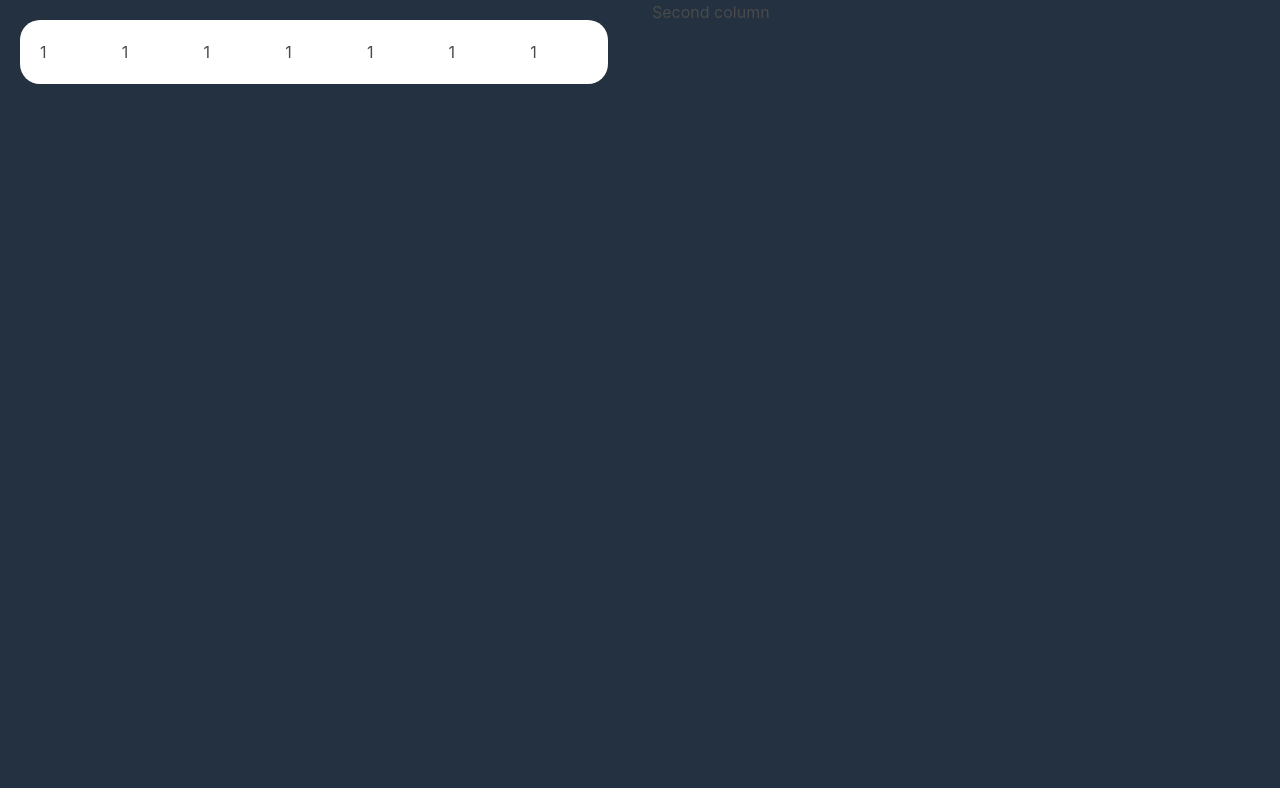
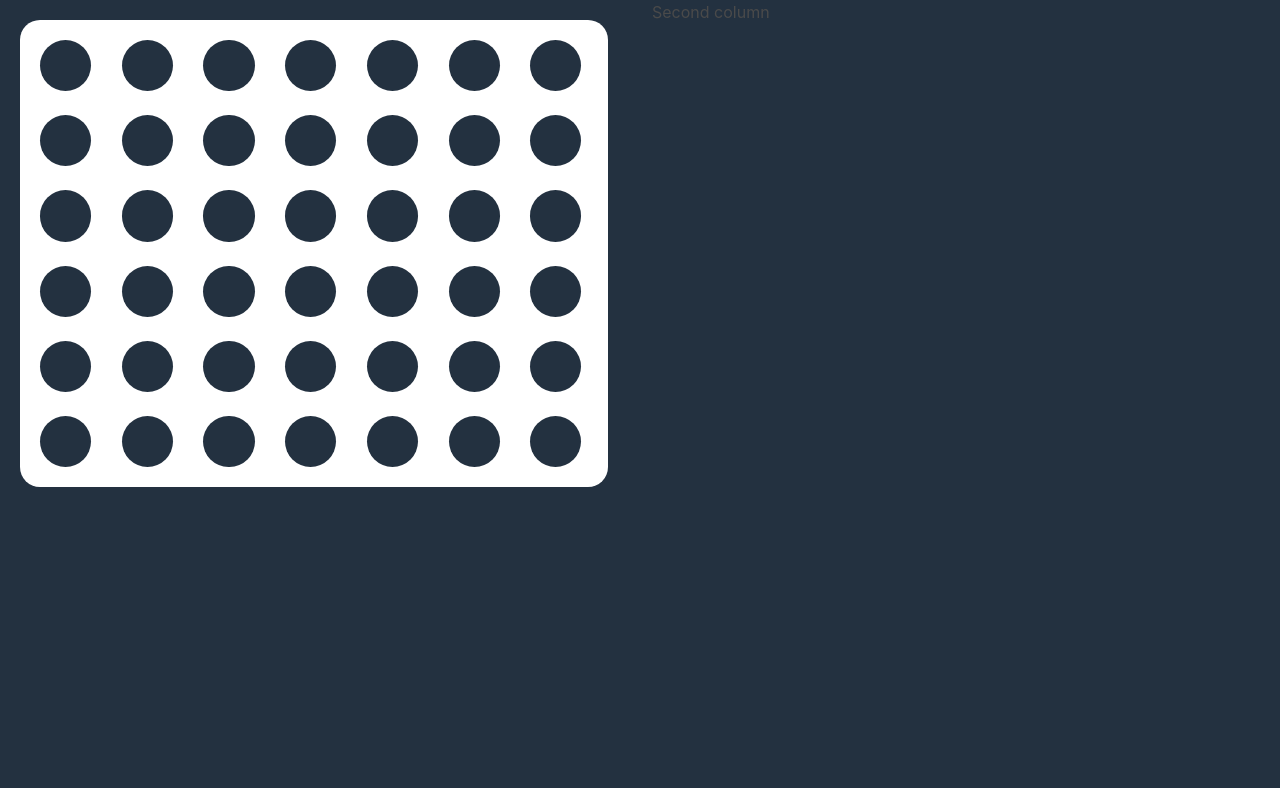
Before and after one commit to mayueeeee/Connect4, a React (Create React App) app: page / in a window 1280 px wide. Built offline with nearby package versions, Linux system fonts and the light colour scheme.

Commit message:
Refactor UI codes

```diff
--- a/src/components/game/Board/Board.js
+++ b/src/components/game/Board/Board.js
@@ -1,37 +1,29 @@
-import React from 'react';
+import React from 'react'
+import Row from './Row'
+import Dot from '../Dot'
 
 export default class Board extends React.Component {
+    state = {
+        board: Array(7)
+            .fill(0)
+            .map(x => Array(6).fill('blank')),
+    }
 
+    yay = () => {
+        console.log('yay')
+        let bibi = this.state.board
+        bibi[0][1] = 'green'
+        this.setState({ board: bibi })
+    }
     render() {
         return (
             <div className="game-board">
-                <div className="columns">
-                    <div className="column">
-                        1
-                    </div>
-                    <div className="column">
-                        1
-                    </div>
-                    <div className="column">
-                        1
-                    </div>
-                    <div className="column">
-                        1
-                    </div>
-                    <div className="column">
-                        1
-                    </div>
-                    <div className="column">
-                        1
-                    </div>
-                    <div className="column">
-                        1
-                    </div>
-
+                <div className="columns is-centered">
+                    {this.state.board.map((row, i) => (
+                        <Row key={i} data={row} hover={this.yay}/>
+                    ))}
                 </div>
             </div>
-
         )
     }
-
 }
--- /dev/null
+++ b/src/components/game/Board/Row.js
@@ -0,0 +1,28 @@
+import React from 'react'
+import Dot from '../Dot'
+import isEmpty from 'lodash/isEmpty'
+import PropTypes from 'prop-types'
+
+const Row = props => {
+    return (
+        <div className="column">
+            {!isEmpty(props.data) &&
+                props.data.map((color, i) => (
+                    <div className="columns" onMouseOver={props.hover}>
+                        <div className="column is-12">
+                            <Dot key={i} color={color} />
+                        </div>
+                    </div>
+                ))}
+        </div>
+    )
+}
+Row.defaultProps = {
+    data: [],
+}
+
+Dot.propTypes = {
+    data: PropTypes.array,
+}
+
+export default Row
--- /dev/null
+++ b/src/components/game/Dot.js
@@ -0,0 +1,25 @@
+import styled from 'styled-components'
+import PropTypes from 'prop-types'
+
+const getColorCode = color => {
+    switch (color) {
+        case 'green':
+            return '#18bc9c'
+        case 'red':
+            return '#f30154'
+        default:
+            return '#233140'
+    }
+}
+
+const Dot = styled.div`
+    width: 4vw;
+    height: 4vw;
+    border-radius: 50%;
+    background-color: ${props => getColorCode(props.color)};
+`
+
+Dot.propTypes = {
+    color: PropTypes.oneOf(['green', 'red', 'blank']),
+}
+export default Dot
```
Also changed, not shown: src/components/game/Coin.js (deleted).
